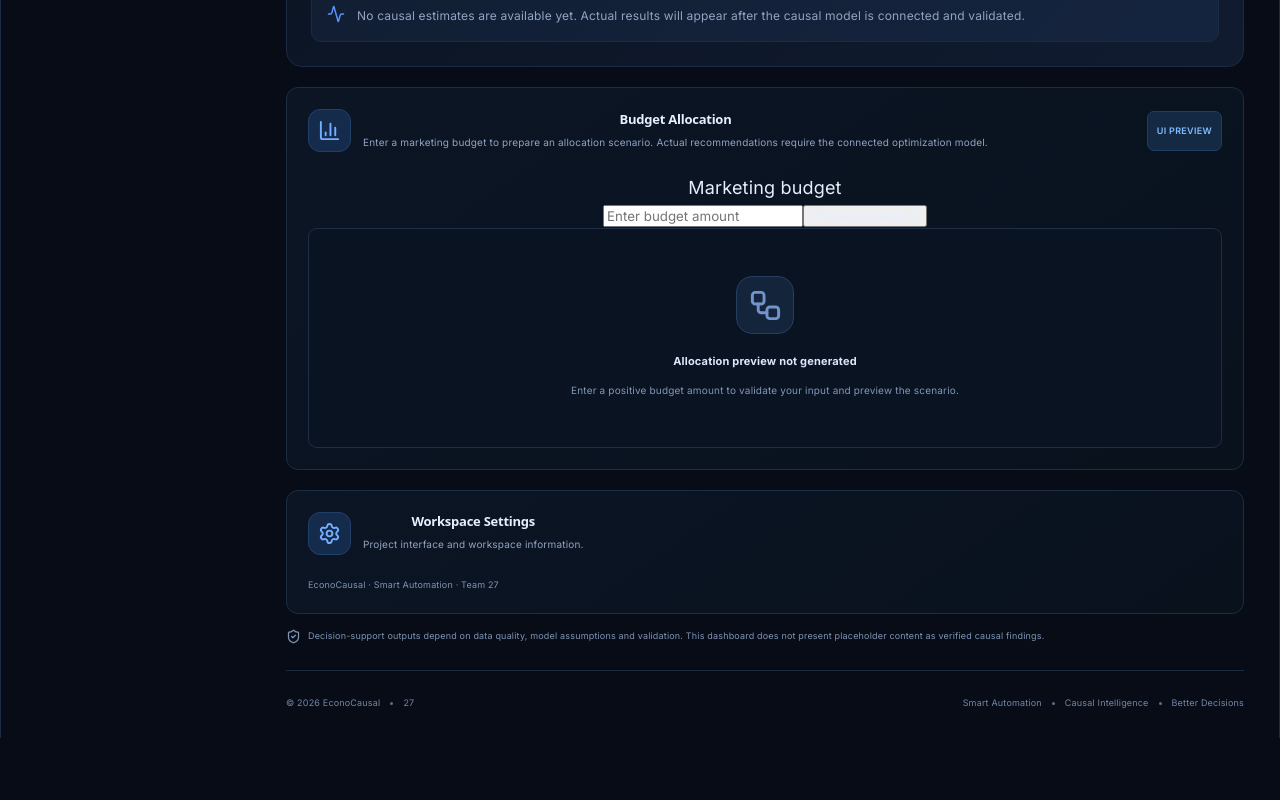
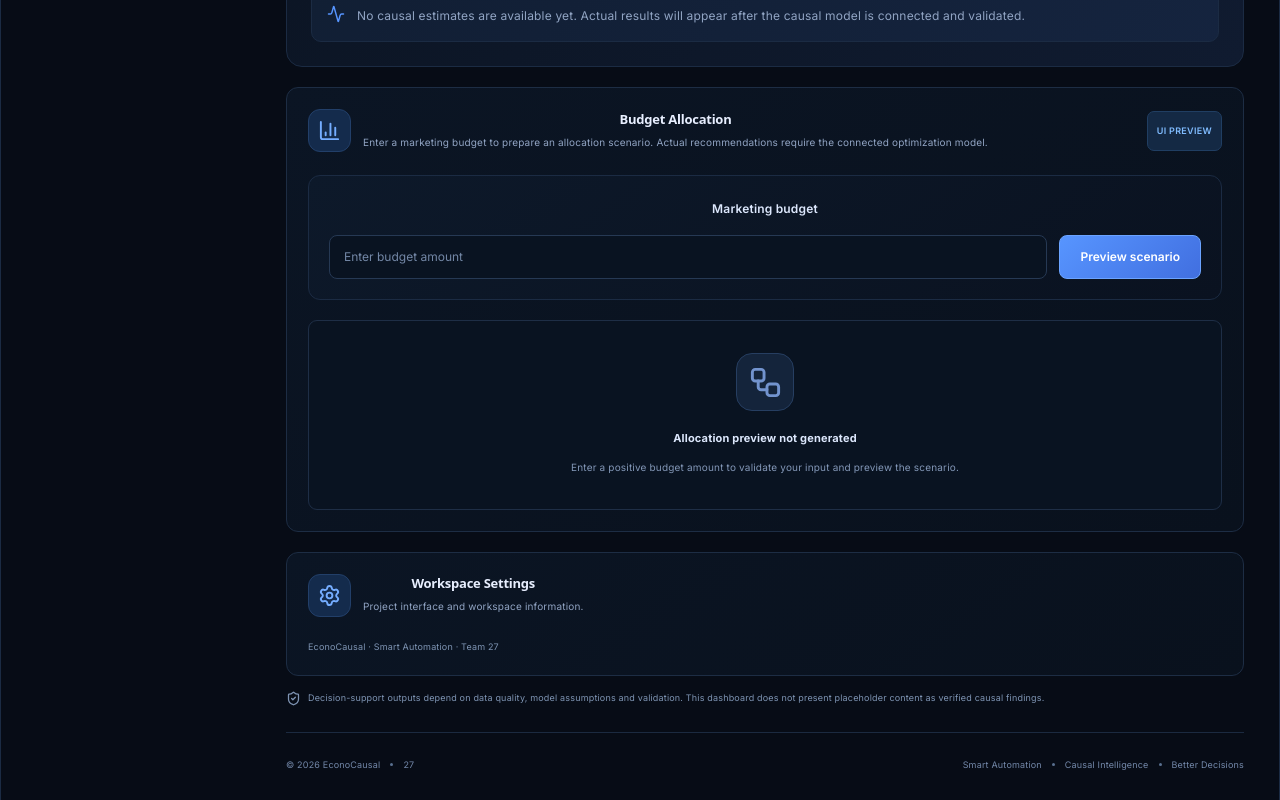
Before and after one commit to kanishka-80/EconoCausal, a React app in the folder frontend/: page / in a window 1280 px wide. Shown: the part 1280-2080 px from the top of the page. Before the commit the page ends 2018 px from the top, so only its background shows below. Built offline with nearby package versions, Linux system fonts and the light colour scheme; the HTML template or start-up script is replaced by a standard one.

Commit message:
Add budget allocation styling

```diff
--- a/frontend/src/App.css
+++ b/frontend/src/App.css
@@ -1413,3 +1413,133 @@ button:focus-visible, a:focus-visible, input:focus-visible {
     margin-left: 0;
   }
 }
+
+/* Day 7: Budget Allocation styling */
+
+.budget-preview {
+  display: grid;
+  gap: 20px;
+  margin-top: 8px;
+}
+
+.budget-input-area {
+  padding: 20px;
+  background: linear-gradient(145deg, #0d192a, #0a1220);
+  border: 1px solid var(--border);
+  border-radius: 12px;
+}
+
+.budget-input-area label {
+  display: block;
+  margin-bottom: 12px;
+  color: #dce7fc;
+  font-size: 12px;
+  font-weight: 600;
+}
+
+.budget-input-row {
+  display: flex;
+  align-items: stretch;
+  gap: 12px;
+}
+
+.budget-input-row input {
+  flex: 1;
+  min-width: 0;
+  min-height: 44px;
+  padding: 0 14px;
+  color: #e6edff;
+  background: #091321;
+  border: 1px solid #263954;
+  border-radius: 8px;
+  outline: none;
+  font-size: 12px;
+}
+
+.budget-input-row input:focus {
+  border-color: var(--blue);
+  box-shadow: 0 0 0 3px #5795ff18;
+}
+
+.budget-input-row input::placeholder {
+  color: #7387a6;
+}
+
+.budget-input-row button {
+  min-height: 44px;
+  padding: 0 20px;
+  color: #ffffff;
+  background: linear-gradient(135deg, #5795ff, #416fe0);
+  border: 1px solid #6ba3ff;
+  border-radius: 8px;
+  font-size: 12px;
+  font-weight: 600;
+  cursor: pointer;
+  transition: transform 0.2s, filter 0.2s;
+}
+
+.budget-input-row button:hover {
+  filter: brightness(1.12);
+  transform: translateY(-1px);
+}
+
+.budget-input-row button:focus-visible {
+  outline: 2px solid #8bb8ff;
+  outline-offset: 3px;
+}
+
+.budget-scenario {
+  display: grid;
+  gap: 14px;
+  padding: 20px;
+  background: linear-gradient(145deg, #102b2b, #0b1b25);
+  border: 1px solid #24594e;
+  border-radius: 12px;
+}
+
+.budget-scenario > strong {
+  color: #a5f0d1;
+  font-size: 15px;
+  overflow-wrap: anywhere;
+}
+
+.budget-scenario p {
+  margin: 0;
+  color: #a4b9d0;
+  font-size: 12px;
+  line-height: 1.8;
+}
+
+.budget-scenario .step-badge {
+  justify-self: start;
+  margin-left: 0;
+  color: #a5f0d1;
+  background: #12342f;
+  border-color: #28594c;
+}
+
+.budget-preview .empty-table {
+  min-height: 190px;
+}
+
+.budget-preview .error-message {
+  margin-bottom: 0;
+}
+
+@media (max-width: 560px) {
+  .budget-input-area {
+    padding: 15px;
+  }
+
+  .budget-input-row {
+    flex-direction: column;
+  }
+
+  .budget-input-row button {
+    width: 100%;
+  }
+
+  .budget-scenario {
+    padding: 16px;
+  }
+}
```
